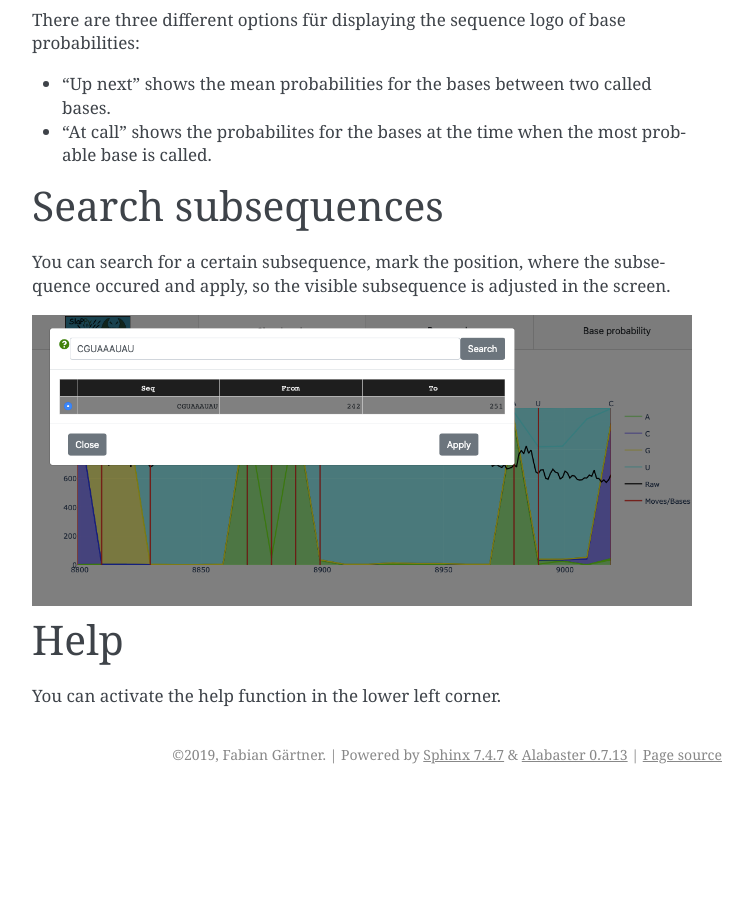
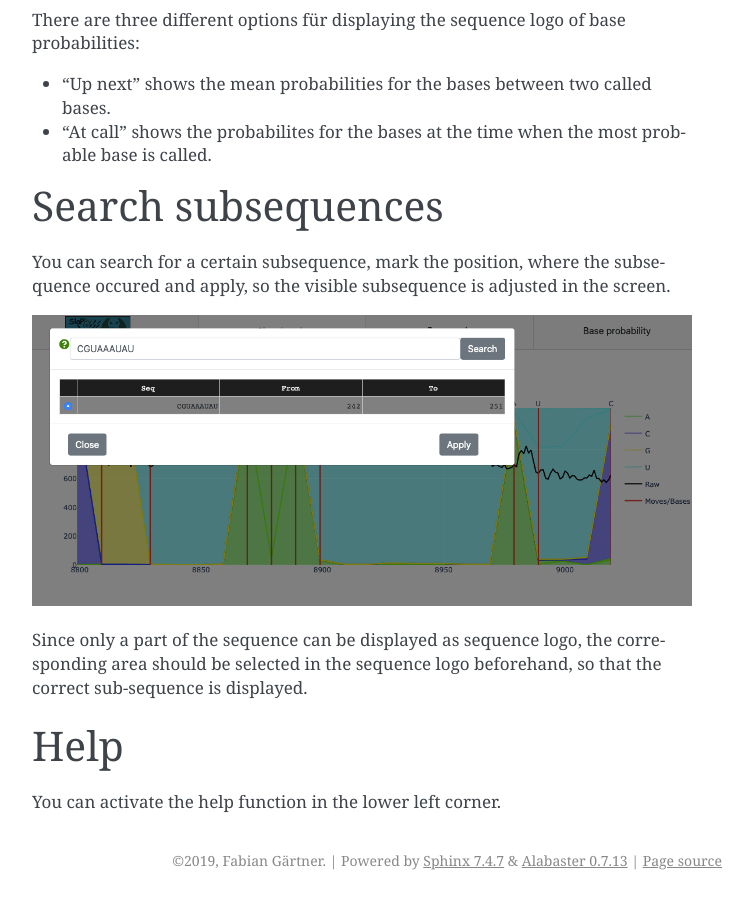
Before and after one commit to Fabianexe/SlaPPy, a Sphinx documentation site: the page built from docs/README.md, in a window 1280 px wide and 900 px high, scrolled down 4345 px. Shown: the whole window, without its empty margins (388-1141 px from the left). Built offline with Sphinx 7.4.7, drawn with Linux system fonts in a browser that asks for light colours; before the commit the page ends 5139 px from its top, so only the background shows below that.

Commit message:
added search option

```diff
--- a/docs/README.md
+++ b/docs/README.md
@@ -83,6 +83,8 @@ You can search for a certain subsequence, mark the position, where the subsequen
 
 ![search](https://raw.githubusercontent.com/Fabianexe/SlaPPy/master/pictures/search.png "search subsequence")
 
+Since only a part of the sequence can be displayed as sequence logo, the corresponding area should be selected in the sequence logo beforehand, so that the correct sub-sequence is displayed.
+
 ## Help
 
 You can activate the help function in the lower left corner.
```
